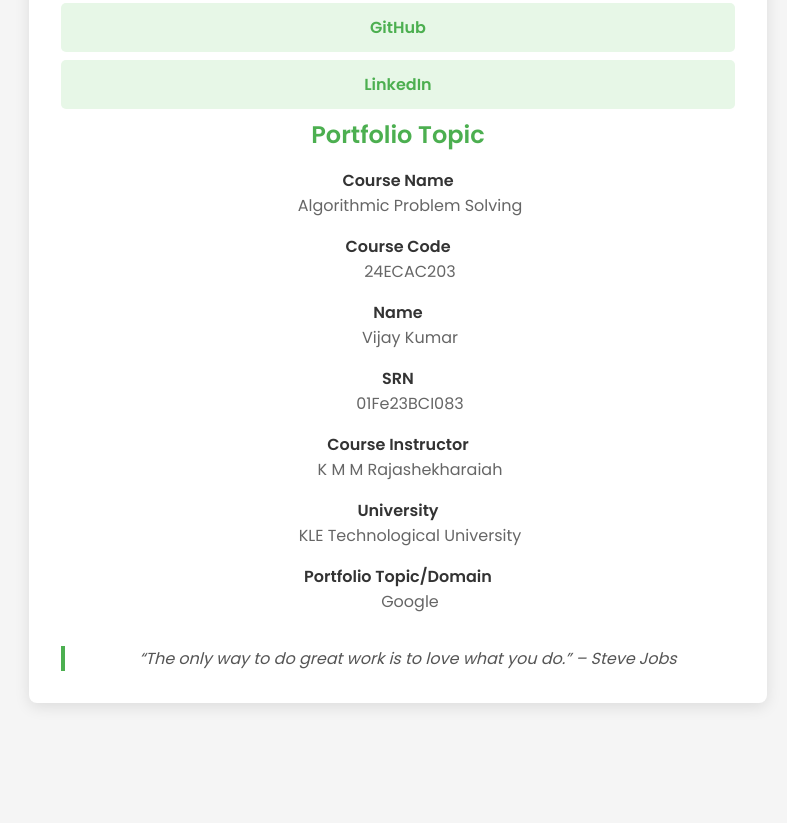
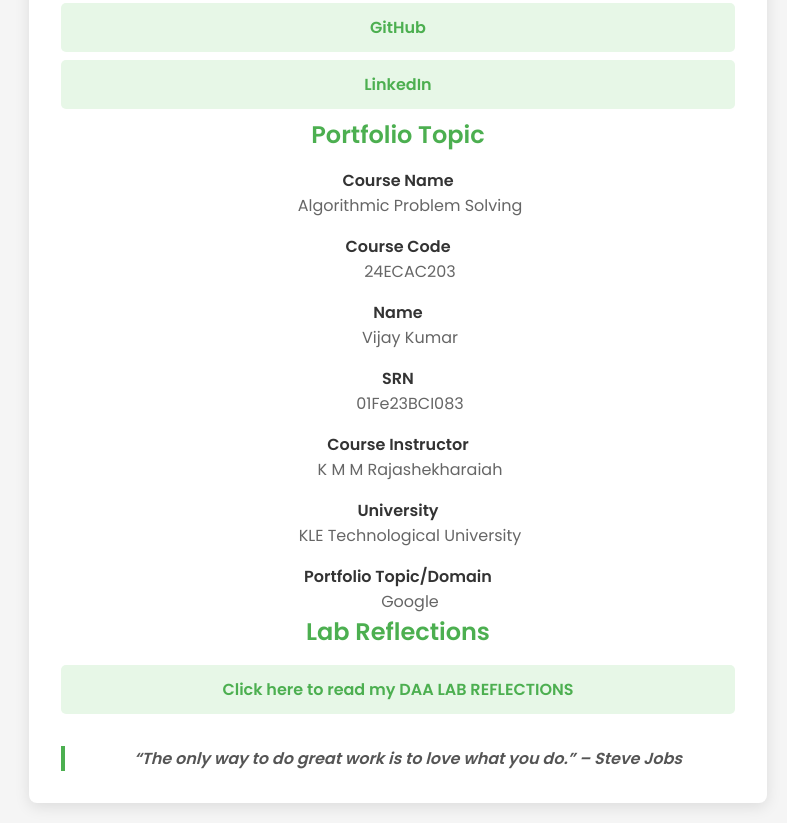
Before and after one commit to VijayKumar-04838/DSA_lab_portfolio.github.io, a plain HTML site: page index.html in a window 1280 px wide. Shown: the part 517-1340 px from the top of the page, without its empty margins (493-1280 px from the left). Before the commit the page ends 1240 px from the top, so only its background shows below. Drawn offline with Linux system fonts and the light colour scheme.

Commit message:
Update index.html

```diff
--- a/index.html
+++ b/index.html
@@ -56,7 +56,10 @@
             <dt>Portfolio Topic/Domain</dt>
             <dd>Google</dd>
         </dl>
-
+        <h2> Lab Reflections </h2>
+        <ul>
+            <li>  <a href="index1.html"> Click here to read my DAA LAB REFLECTIONS </li>
+        </ul>
         <blockquote>“The only way to do great work is to love what you do.” – Steve Jobs</blockquote>
     </section>
 </body>
```
